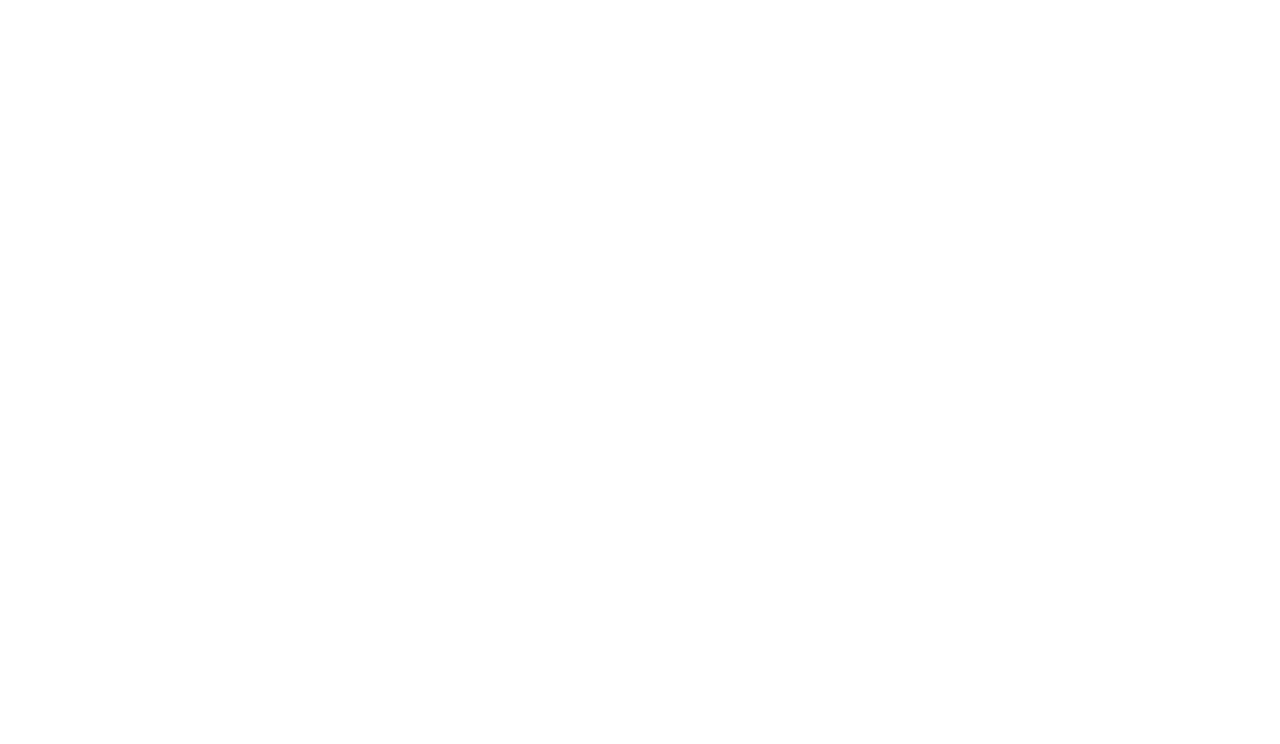
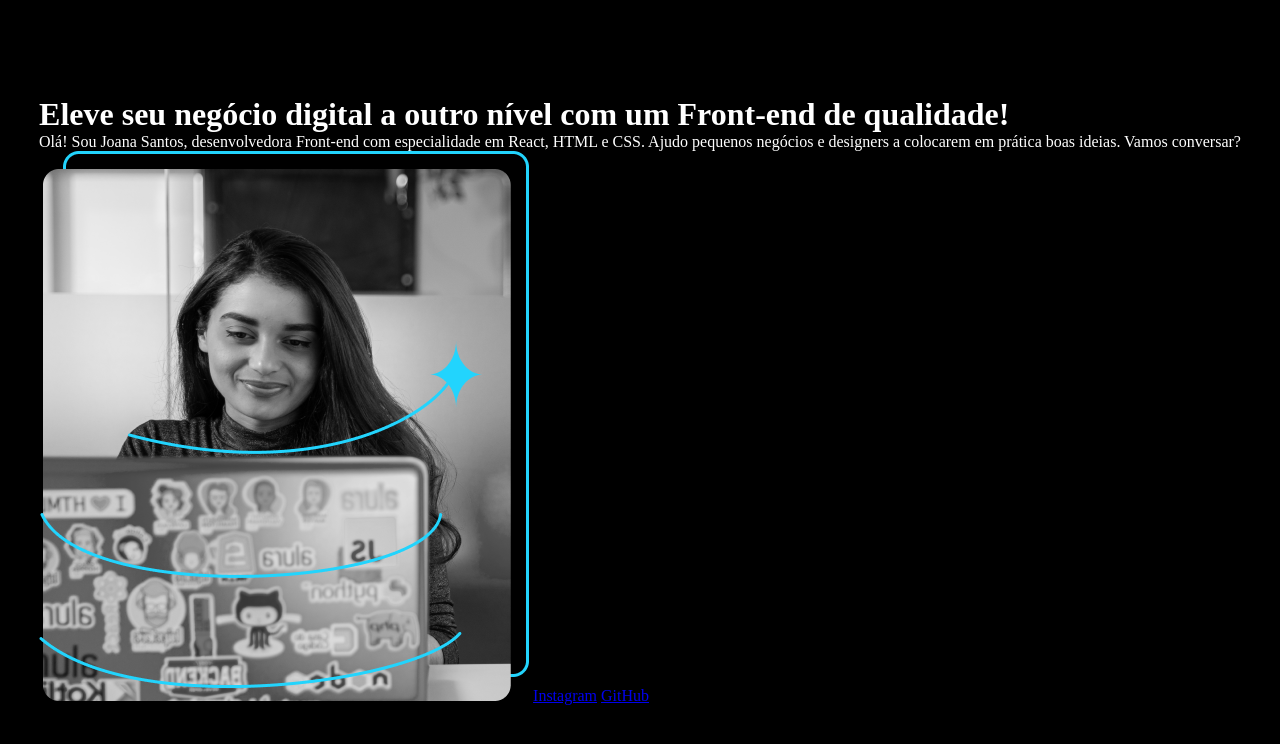
Before and after one commit to mairapaulac/alura-portfolio, a plain HTML site: page index.html in a window 1280 px wide. Drawn offline with Linux system fonts and the light colour scheme.

Commit message:
adding css

```diff
--- a/index.html
+++ b/index.html
@@ -4,9 +4,17 @@
     <meta charset="UTF-8">
     <meta http-equiv="X-UA-Compatible" content="IE=edge">
     <meta name="viewport" content="width=device-width, initial-scale=1.0">
+    <link rel="stylesheet" href="style.css">
     <title>Portfolio</title>
 </head>
 <body>
-
+    <main id="main-content">
+        <h1>Eleve seu negócio digital a outro nível com um Front-end de qualidade!</h1>
+        <p>Olá! Sou Joana Santos, desenvolvedora Front-end com especialidade em React, HTML e CSS. Ajudo pequenos negócios e designers a
+           colocarem em prática boas ideias. Vamos conversar?</p>
+        <img src="assets/foto.png" alt="Foto da Joana Santos programando">
+        <a href="#">Instagram</a>
+        <a href="#">GitHub</a>
+    </main>
 </body>
 </html>
--- a/style.css
+++ b/style.css
@@ -0,0 +1,19 @@
+* {
+    margin: 0;
+    padding: 0;
+    font-style: inherit;
+    box-sizing: border-box;
+}
+
+body {
+    display: flex;
+    flex-direction: column;
+    justify-content: center;
+    align-items: center;
+    height: 100vh;
+    background-color: #000000;
+}
+
+#main-content {
+    color: white;
+}
```
